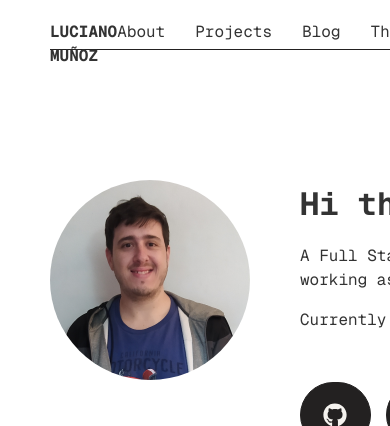
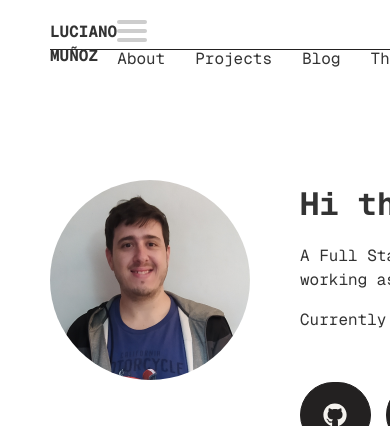
Before and after one commit to luciano-im/portfolio, a Django app: page / in a window 390 px wide; the page is wider, and only the part inside the window is pictured. Shown: the top 426 px of that part. Run offline with Django 5.2, Linux system fonts and the light colour scheme; data that the repository does not hold is empty; parts of the project's set-up code (start-up, migrations or seed data) failed here and were passed over; some libraries are stand-ins or nearby versions.

Commit message:
🚧 Working on responsive menu

```diff
--- a/static/css/styles.css
+++ b/static/css/styles.css
@@ -359,6 +359,45 @@ h3 {
   align-items: flex-end;
   display: flex;
   justify-content: flex-end;
+}
+
+#main-nav #nav-toggle {
+  display: none;
+}
+
+#main-nav #nav-toggle-btn span {
+  background: #cdcdcd;
+  border-radius: 3px;
+  display: block;
+  height: 4px;
+  margin-bottom: 5px;
+  position: relative;
+  transition: transform 0.5s cubic-bezier(0.77,0.2,0.05,1.0), background 0.5s cubic-bezier(0.77,0.2,0.05,1.0), opacity 0.55s ease;
+  width: 30px;
+  z-index: 1;
+}
+
+#main-nav #nav-toggle-btn span:first-child {
+  transform-origin: top left;
+}
+
+#main-nav #nav-toggle-btn span:nth-child(3) {
+  transform-origin: bottom left;
+}
+
+#main-nav #nav-toggle:checked ~ #nav-toggle-btn span {
+  background: #232323;
+  opacity: 1;
+  transform: rotate(42deg);
+}
+
+#main-nav #nav-toggle:checked ~ #nav-toggle-btn span:nth-child(2) {
+  opacity: 0;
+  transform: rotate(0deg) scale(0.2, 0.2);
+}
+
+#main-nav #nav-toggle:checked ~ #nav-toggle-btn span:nth-child(3) {
+  transform: rotate(-42deg);
 }
 
 /* INTRO STYLES */
--- a/web/templates/home.html
+++ b/web/templates/home.html
@@ -115,6 +115,12 @@
           <span><a href="/">LUCIANO MUÑOZ</a></span>
         </div>
         <div>
+          <input type="checkbox" id="nav-toggle"/>
+          <label for="nav-toggle" id="nav-toggle-btn">
+            <span></span>
+            <span></span>
+            <span></span>
+          </label>
           <ul>
             <li><a href="{% url 'about' %}">About</a></li>
             <li><a href="{% url 'projects' %}">Projects</a></li>
```
